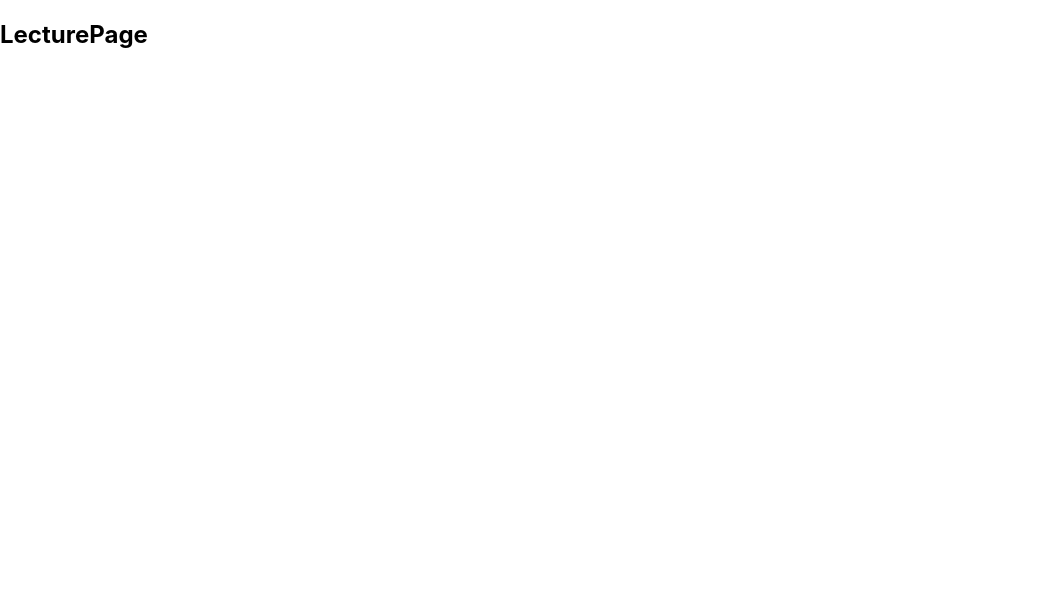
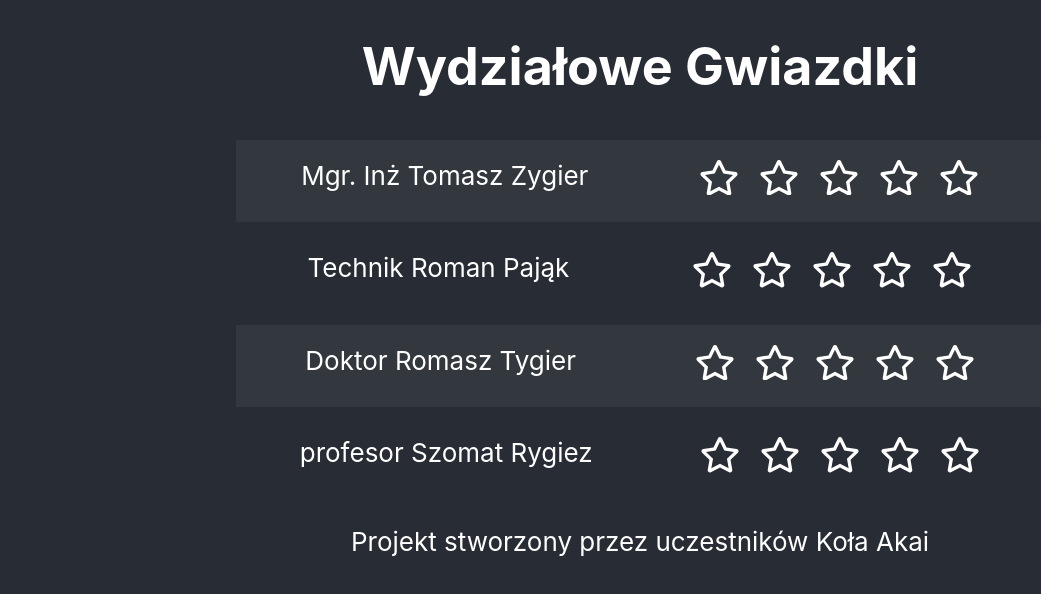
Before and after one commit to akai-org/wydzialowe-gwiazdki, a React (Create React App) app: page /lecture in a window 1280 px wide. Shown: the top 594 px of the page, without its empty margins (0-1041 px from the left). Built offline with nearby package versions, Linux system fonts and the light colour scheme.

Commit message:
I have added LecturePage

```diff
--- a/src/App.scss
+++ b/src/App.scss
@@ -13,7 +13,6 @@ div, span
   display: flex;
   flex-direction: column;
   align-items: center;
-  justify-content: center;
   font-size: calc(10px + 2vmin);
   color: white;
 }
@@ -22,13 +21,12 @@ div, span
   color: #61dafb;
 }
 .footerClass{
-  background-color: lightgrey;
   display: flex;
   justify-content: center;
+
   height: 40px;
 }
 .header{
-  background-color: lightgrey;
   display: flex;
   justify-content: center;
   height: 60px;
--- a/src/components/LectureComponent.js
+++ b/src/components/LectureComponent.js
@@ -2,10 +2,23 @@ import React, { Component } from 'react';
 import './LectureComponent.scss';
 import StarsComponent from './StarsComponent';
 
-const LectureComponent = () => {
+import Person from "./Person";
+
+const LectureComponent = ({name, surname, profession}) => {
     return(
         <div className="LectureComponent">
+            <div>
+            <Person name={name} surname={surname} profession={profession} />
+            </div>
+            <div id="Stars">
             <StarsComponent />
+            <StarsComponent />
+            <StarsComponent />
+            <StarsComponent />
+            <StarsComponent />
+
+            </div>
+
         </div>
     )
 };
--- a/src/components/Person.js
+++ b/src/components/Person.js
@@ -3,9 +3,7 @@ import React from 'react';
 const Person = (props) =>{
     return(
         <div>
-            <p>Imie: {props.name}</p>
-            <p>Nazwisko: {props.surname}</p>
-            <p>Funkcja: {props.function}</p>
+{props.profession} {props.name} {props.surname}
         </div>
     )
 }
--- a/src/components/StarsComponent.js
+++ b/src/components/StarsComponent.js
@@ -1,10 +1,14 @@
 import React from 'react';
-import { FontAwesomeIcon } from '@fortawesome/react-fontawesome'
+import { FontAwesomeIcon } from '@fortawesome/react-fontawesome';
+import './StarsComponent.scss';
 
 const StarsComponent = () => {
     return(
         <div className="StarsComponent">
-            <FontAwesomeIcon icon="star" />
+            <FontAwesomeIcon class="star-icon" icon="star" />
+            <FontAwesomeIcon class="star-icon" icon={['far', 'star']} />
+
+
         </div>
     )
 }
--- a/src/components/StarsComponent.scss
+++ b/src/components/StarsComponent.scss
@@ -0,0 +1,6 @@
+.StarsComponent
+{
+    padding-left: 20px;
+    width: 40px;
+    font-size: 30px;
+}
--- a/src/containers/LectureContainer.js
+++ b/src/containers/LectureContainer.js
@@ -1,11 +1,16 @@
 import React, { Component } from 'react';
 import './LectureContainer.scss';
+
+import LectureComponent from "./../components/LectureComponent";
 
 class LectureContainer extends Component {
    render() {
     return (
       <div class="LectureContainer">
-
+          <LectureComponent name="Tomasz" surname="Zygier" profession="Mgr. Inż" />
+          <LectureComponent name="Roman" surname="Pająk" profession="Technik" />
+          <LectureComponent name="Romasz" surname="Tygier" profession="Doktor" />
+          <LectureComponent name="Szomat" surname="Rygiez" profession="profesor" />
       </div>
     )
    }
--- a/src/fontLibrary.js
+++ b/src/fontLibrary.js
@@ -1,4 +1,4 @@
 import { library } from '@fortawesome/fontawesome-svg-core';
-import { faStar } from '@fortawesome/free-solid-svg-icons';
+import { faStar, faGhost } from '@fortawesome/free-regular-svg-icons';
 
 library.add(faStar);
--- a/src/pages/LecturePage.js
+++ b/src/pages/LecturePage.js
@@ -1,9 +1,21 @@
 import React from 'react';
+import "./../App.scss"
+
+import Header from "./../components/Header";
+import Footer from "./../components/Footer";
+import LectureContainer from './../containers/LectureContainer';
+
 
 class LecturePage extends React.Component {
   render() {
     return (
-      <h2>LecturePage</h2>
+      <div className="App-header">
+            <Header title="Wydziałowe Gwiazdki" />
+            <LectureContainer />
+
+            <Footer title="Aplikacja stworzona przez uczestników Koła AKAI" />
+      </div>
+
     )
   }
 }
```
Also changed, not shown: src/components/LectureComponent.scss (line endings or trailing spaces).
